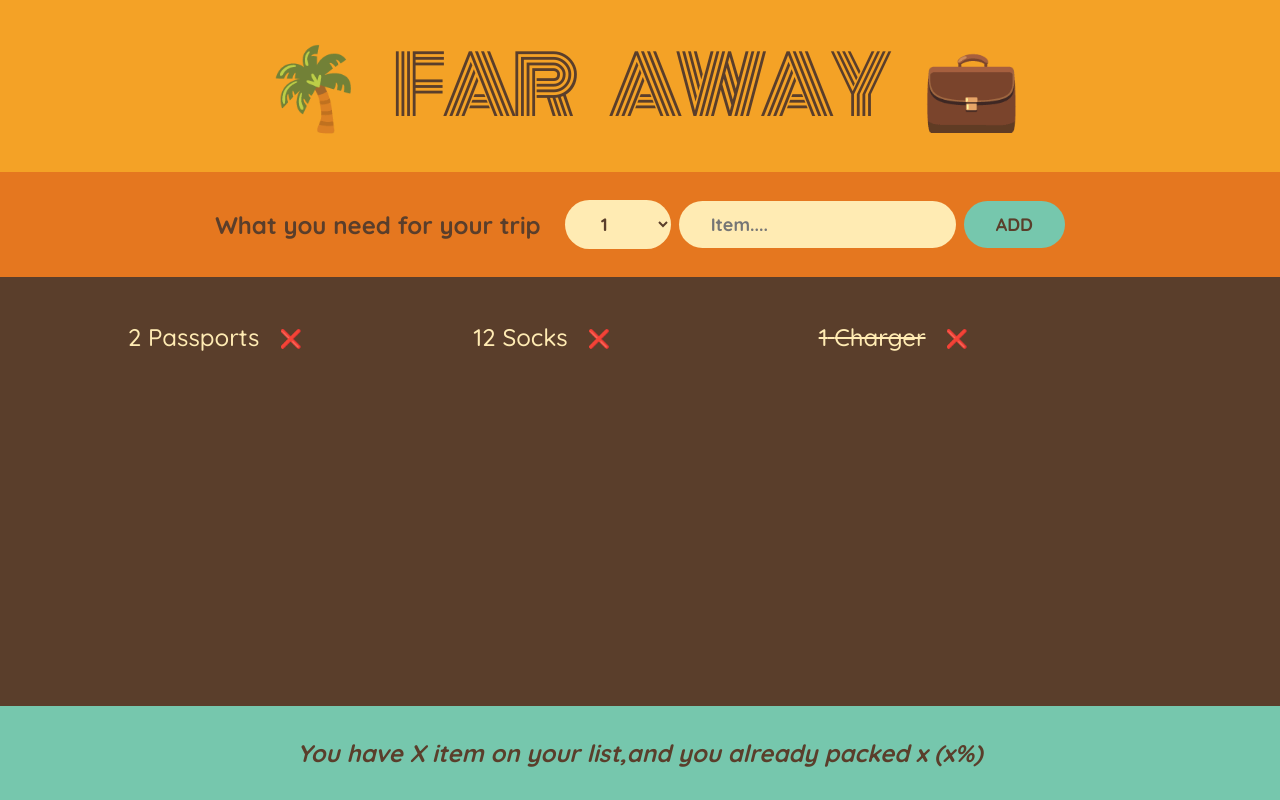
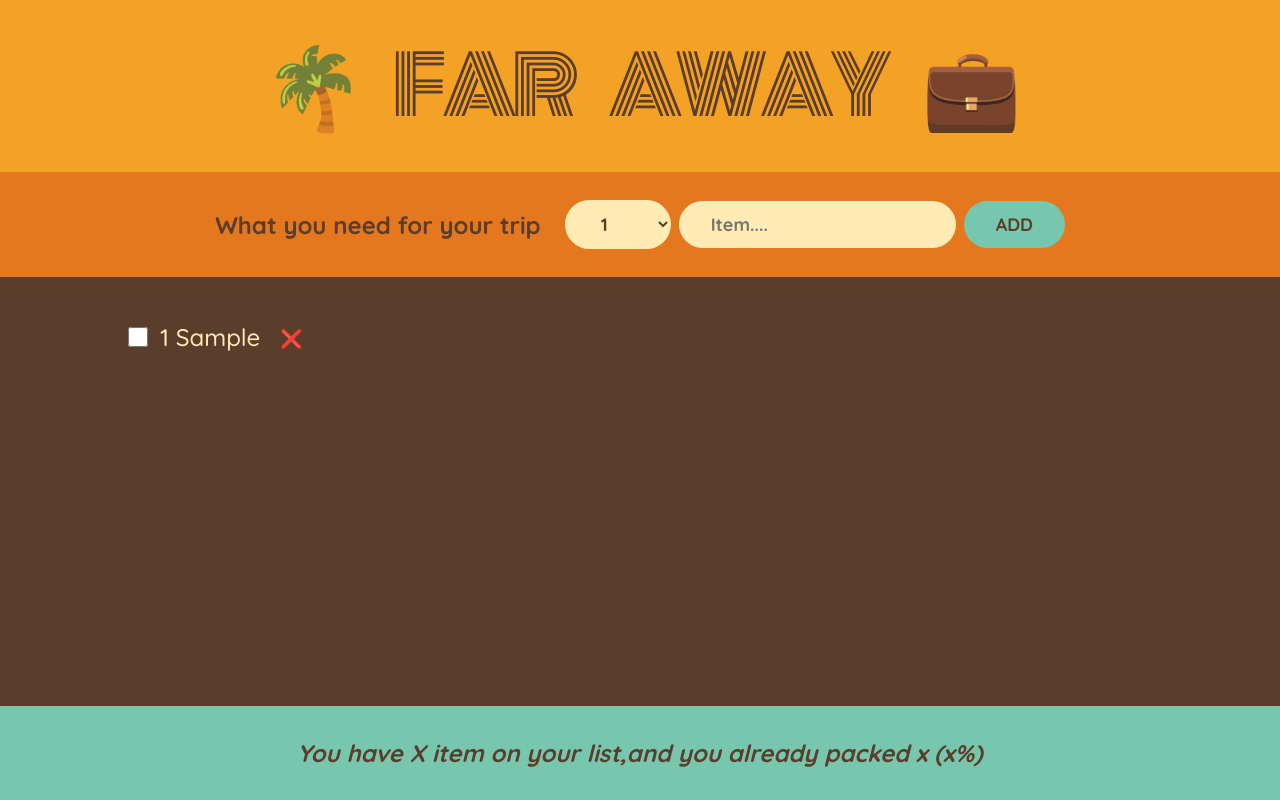
Before and after one commit to kudawoo2002/travel-list-react, a React (Create React App) app in the folder travel-list/: page / in a window 1280 px wide. Both pictures are taken after typing "Sample" into the empty fields and a click on the button "ADD". Built offline with nearby package versions, Linux system fonts and the light colour scheme.

Commit message:
adding delete and update item

```diff
--- a/travel-list/src/App.js
+++ b/travel-list/src/App.js
@@ -1,17 +1,33 @@
 import { useState } from "react";
 
-const initialItems = [
-  { id: 1, description: "Passports", quantity: 2, packed: false },
-  { id: 2, description: "Socks", quantity: 12, packed: false },
-  { id: 3, description: "Charger", quantity: 1, packed: true },
-];
+export default function App() {
+  const [items, setItems] = useState([]);
+  function handleAddItems(item) {
+    setItems((items) => [...items, item]);
+  }
 
-export default function App() {
+  function handleDelItem(id) {
+    setItems((items) => items.filter((item) => item.id !== id));
+  }
+
+  function handChangeItem(id) {
+    setItems((items) =>
+      items.map((item) =>
+        item.id === id ? { ...item, packed: !item.packed } : item
+      )
+    );
+  }
+
   return (
     <div className="app">
       <Logo />
-      <Form />
-      <PackagingList />
+      <Form onAddItems={handleAddItems} />
+      <PackagingList
+        items={items}
+        onDeleteItem={handleDelItem}
+        onToggleItem={handChangeItem}
+      />
+
       <Stats />
     </div>
   );
@@ -21,7 +37,7 @@ function Logo() {
   return <h1>🌴 Far Away 💼</h1>;
 }
 
-function Form() {
+function Form({ onAddItems }) {
   const [description, setDescription] = useState("");
   const [quantity, setQuantity] = useState(1);
 
@@ -37,6 +53,8 @@ function Form() {
     console.log(newItemObj);
     setDescription("");
     setQuantity(1);
+
+    onAddItems(newItemObj);
   }
   return (
     <form className="add-form" onSubmit={handleSubmit}>
@@ -63,24 +81,36 @@ function Form() {
   );
 }
 
-function PackagingList() {
+function PackagingList({ items, onDeleteItem, onToggleItem }) {
   return (
     <div className="list">
       <ul>
-        {initialItems.map((item) => (
-          <Item itemobj={item} key={item.id} />
+        {items.map((item) => (
+          <Item
+            itemobj={item}
+            key={item.id}
+            onDeleteItem={onDeleteItem}
+            onToggleItem={onToggleItem}
+          />
         ))}
       </ul>
     </div>
   );
 }
-function Item({ itemobj }) {
+function Item({ itemobj, onDeleteItem, onToggleItem }) {
   return (
     <li>
+      <input
+        type="checkbox"
+        value={itemobj.packed}
+        onChange={() => {
+          onToggleItem(itemobj.id);
+        }}
+      />
       <span style={itemobj.packed ? { textDecoration: "line-through" } : {}}>
         {itemobj.quantity} {itemobj.description}
       </span>
-      <button>❌</button>
+      <button onClick={() => onDeleteItem(itemobj.id)}>❌</button>
     </li>
   );
 }
```
